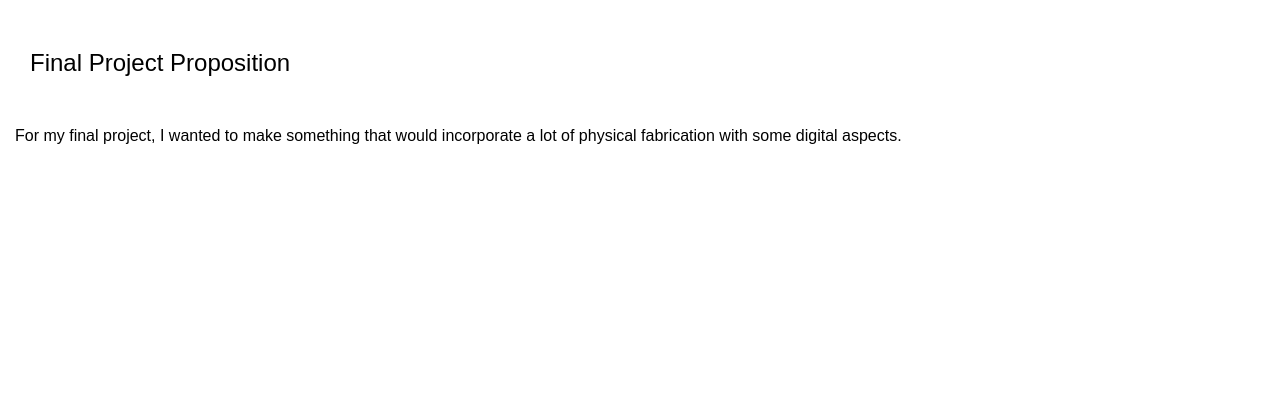
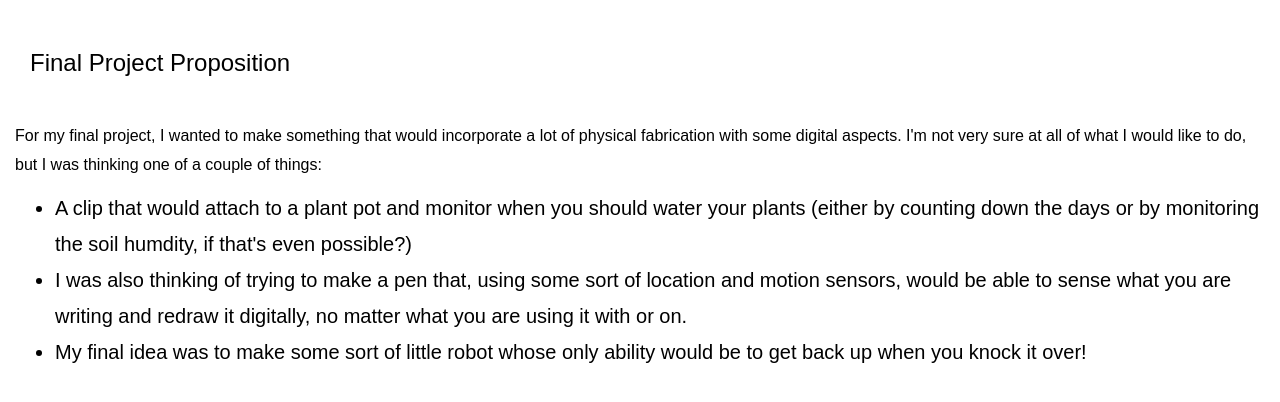
Before and after one commit to mshirazi/PHYSCI-70, a plain HTML site: page 00_final_project/index.html in a window 1280 px wide. Drawn offline with nearby package versions, Linux system fonts and the light colour scheme.

Commit message:
final project updates

```diff
--- a/00_final_project/index.html
+++ b/00_final_project/index.html
@@ -15,7 +15,13 @@
   <h3>Final Project Proposition</h3> <br>
   <div class="row">
 
-      <p>For my final project, I wanted to make something that would incorporate a lot of physical fabrication with some digital aspects. </p>
+      <p>For my final project, I wanted to make something that would incorporate a lot of physical fabrication with some digital aspects. I'm not very sure at all of what I would like to do, but I was thinking one of a couple of things:</p>
+
+      <ul>
+        <li>A clip that would attach to a plant pot and monitor when you should water your plants (either by counting down the days or by monitoring the soil humdity, if that's even possible?)</li>
+        <li>I was also thinking of trying to make a pen that, using some sort of location and motion sensors, would be able to sense what you are writing and redraw it digitally, no matter what you are using it with or on.</li>
+        <li>My final idea was to make some sort of little robot whose only ability would be to get back up when you knock it over!</li>
+      </ul>
 
   </div>
 </div>
```
